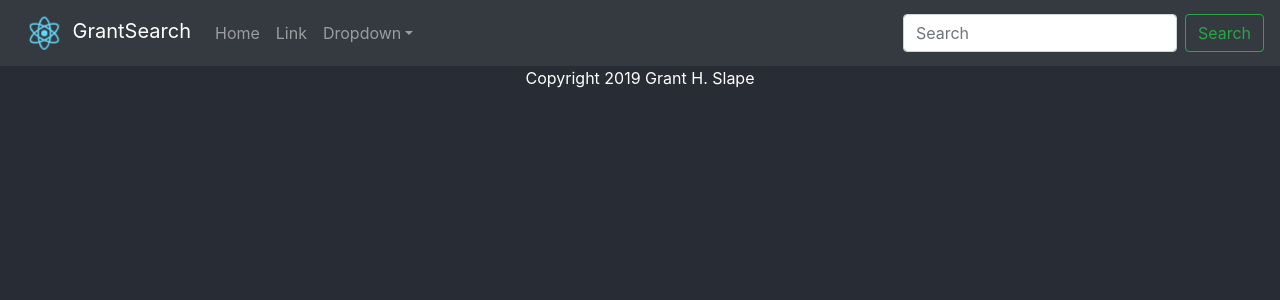
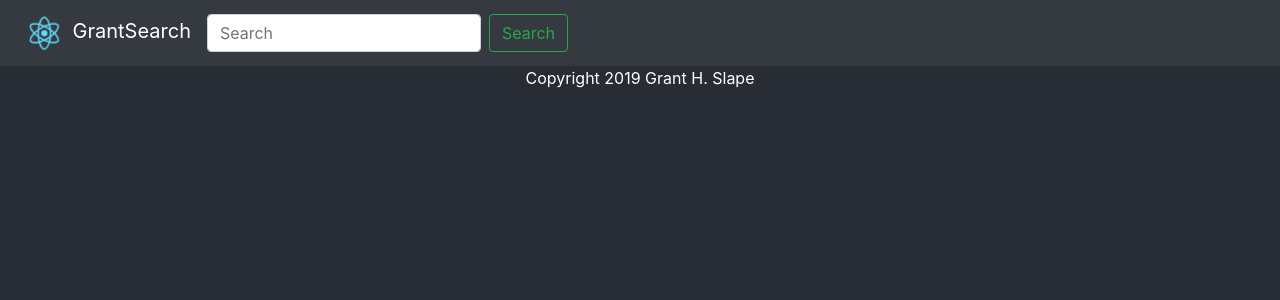
Before and after one commit to grantslape/CS4315-ES, a React (Create React App) app in the folder frontend/: page / in a window 1280 px wide. Shown: the top 300 px of the page. Built offline with nearby package versions, Linux system fonts and the light colour scheme.

Commit message:
ugh I hate react

```diff
--- a/frontend/package.json
+++ b/frontend/package.json
@@ -3,6 +3,7 @@
   "version": "0.1.0",
   "private": true,
   "dependencies": {
+    "axios": "^0.18.0",
     "bootstrap": "^4.3.1",
     "query-string": "^6.4.2",
     "react": "^16.8.2",
--- a/frontend/public/index.html
+++ b/frontend/public/index.html
@@ -18,7 +18,7 @@
       manifest.json provides metadata used when your web app is installed on a
       user's mobile device or desktop. See https://developers.google.com/web/fundamentals/web-app-manifest/
     -->
-    <link rel="manifest" href="%PUBLIC_URL%/manifest.json" />
+    <link rel="manifest" href="%PUBLIC_URL%/manifest.json"/>
     <!--
       Notice the use of %PUBLIC_URL% in the tags above.
       It will be replaced with the URL of the `public` folder during the build.
--- a/frontend/src/App.js
+++ b/frontend/src/App.js
@@ -1,8 +1,9 @@
 import React, { Component } from 'react';
 import './App.css';
-import NavBar from './NavBar.js'
+import NavBar from './NavBar.js';
 
 class App extends Component {
+
   render() {
     return (
       <div className="App">
--- a/frontend/src/NavBar.js
+++ b/frontend/src/NavBar.js
@@ -29,17 +29,17 @@
         </Navbar.Brand>
         <Navbar.Toggle aria-controls="basic-navbar-nav" />
         <Navbar.Collapse id="basic-navbar-nav">
-          <Nav className="mr-auto">
-            <Nav.Link href="#home">Home</Nav.Link>
-            <Nav.Link href="#link">Link</Nav.Link>
-            <NavDropdown title="Dropdown" id="basic-nav-dropdown">
-              <NavDropdown.Item href="#action/3.1">Action</NavDropdown.Item>
-              <NavDropdown.Item href="#action/3.2">Another action</NavDropdown.Item>
-              <NavDropdown.Item href="#action/3.3">Something</NavDropdown.Item>
-              <NavDropdown.Divider />
-              <NavDropdown.Item href="#action/3.4">Separated link</NavDropdown.Item>
-            </NavDropdown>
-          </Nav>
+          {/*<Nav className="mr-auto">*/}
+          {/*  <Nav.Link href="#home">Home</Nav.Link>*/}
+          {/*  <Nav.Link href="#link">Link</Nav.Link>*/}
+          {/*  <NavDropdown title="Dropdown" id="basic-nav-dropdown">*/}
+          {/*    <NavDropdown.Item href="#action/3.1">Action</NavDropdown.Item>*/}
+          {/*    <NavDropdown.Item href="#action/3.2">Another action</NavDropdown.Item>*/}
+          {/*    <NavDropdown.Item href="#action/3.3">Something</NavDropdown.Item>*/}
+          {/*    <NavDropdown.Divider />*/}
+          {/*    <NavDropdown.Item href="#action/3.4">Separated link</NavDropdown.Item>*/}
+          {/*  </NavDropdown>*/}
+          {/*</Nav>*/}
           <Form inline onSubmit={this.handleSubmit}>
             <FormControl
               type="text"
--- /dev/null
+++ b/frontend/src/helpers/API.js
@@ -0,0 +1,6 @@
+import axios from 'axios';
+
+export default axios.create({
+  baseURL: process.env.REACT_APP_API_URL,
+  response: "json"
+});
```
Also changed, not shown: 1 other file (tests, documents, lock files or other folders).
